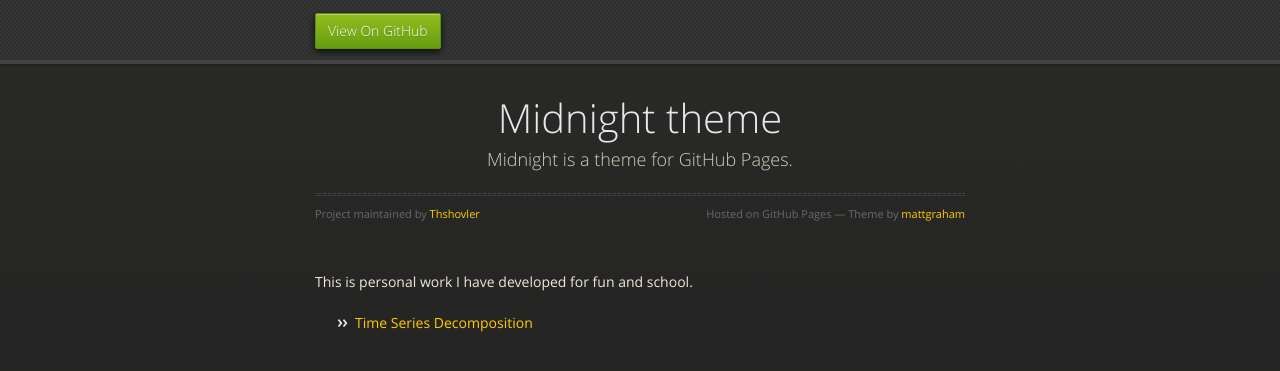
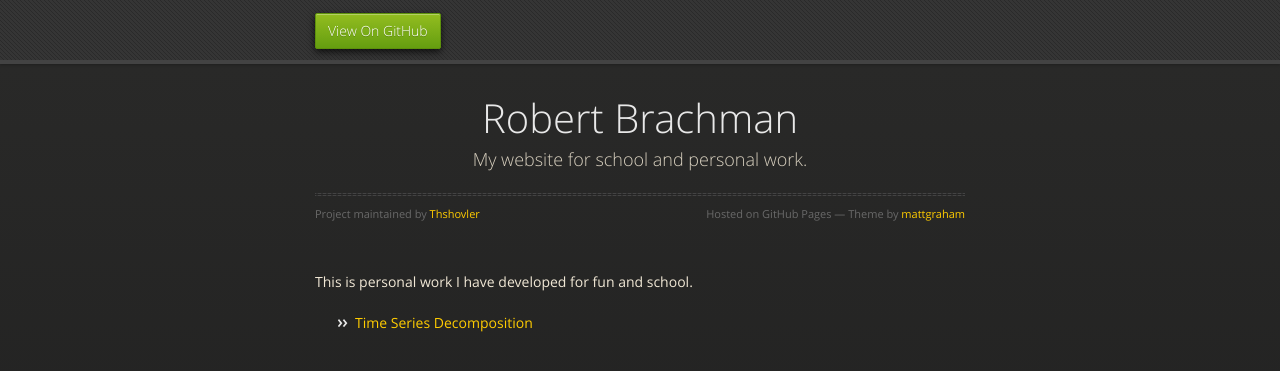
Before and after one commit to Thshovler/Thshovler.github.io, a Jekyll site: the page built from index.md, in a window 1280 px wide. Shown: the top 371 px of the page. Built offline with Jekyll 4.4.1, drawn with Linux system fonts in a browser that asks for light colours; our own code applies the rules of GitHub Pages for plain Markdown files.

Commit message:
Update _config.yml

```diff
--- a/_config.yml
+++ b/_config.yml
@@ -1,5 +1,5 @@
-title: Midnight theme
-description: Midnight is a theme for GitHub Pages.
+title: Robert Brachman
+description: My website for school and personal work.
 show_downloads: false
 google_analytics:
 theme: jekyll-theme-midnight
```
